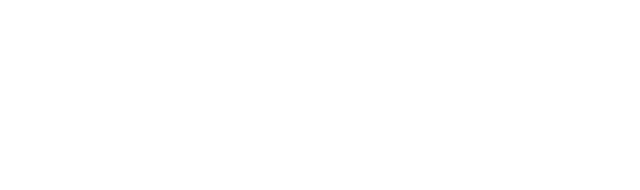
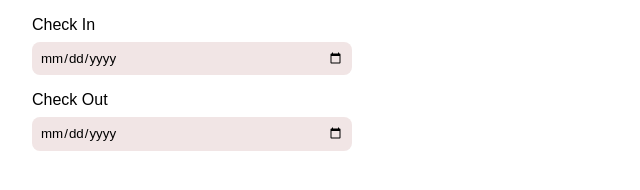
Before and after one commit to ar4scode/Hotel-Booking, a website: page pages/index.html in a window 1280 px wide. Shown: the whole page, without its empty margins (0-640 px from the left). Drawn offline with Linux system fonts and the light colour scheme.

Commit message:
Create check in & check out date input for user to check available

```diff
--- a/pages/index.html
+++ b/pages/index.html
@@ -8,6 +8,19 @@
 </head>
 <body>
 
+  <main>
+    <div class="booking-container">
+      <div class="check-in-container">
+        <p>Check In</p>
+        <input type="date" name="date" id="check-in-date">
+      </div>
+      <div class="check-out-container">
+        <p>Check Out</p>
+        <input type="date" name="date" id="check-out-date">
+      </div>
+    </div>
+    <div class="images-container"></div>
+  </main>
 
   <script src="../script/app.js"></script>
 </body>
--- a/styles/style.css
+++ b/styles/style.css
@@ -2,5 +2,49 @@
   padding: 0;
   margin: 0;
   box-sizing: border-box;
-  font-family: "Poppins";
+  font-family: "Arial";
 }
+
+.check-in-container,
+.check-out-container {
+  margin: 1rem 2rem;
+}
+
+.check-in-container p,
+.check-out-container p {
+  margin: .5rem 0;
+}
+
+.check-in-container input,
+.check-out-container input {
+  border-radius: .5rem;
+  border: none;
+  background-color: #f1e5e5;
+  transition: all .3s;
+  cursor: pointer;
+  &:hover {
+    transform: scale(1.1);
+    box-shadow: 1px 1px 5px rgba(0, 0, 0, .3);
+  }
+
+  &:focus {
+    outline: none;
+    box-shadow: 1px 1px 5px rgba(0, 0, 0, .5);
+  }
+}
+
+@media (width > 800px) {
+  .check-in-container input,
+  .check-out-container input {
+    width: 20rem;
+    padding: .5rem;
+  }
+}
+
+@media (width < 800px) {
+  .check-in-container input,
+  .check-out-container input {
+    width: 15rem;
+    padding: 0.5rem;
+  }
+}
```
